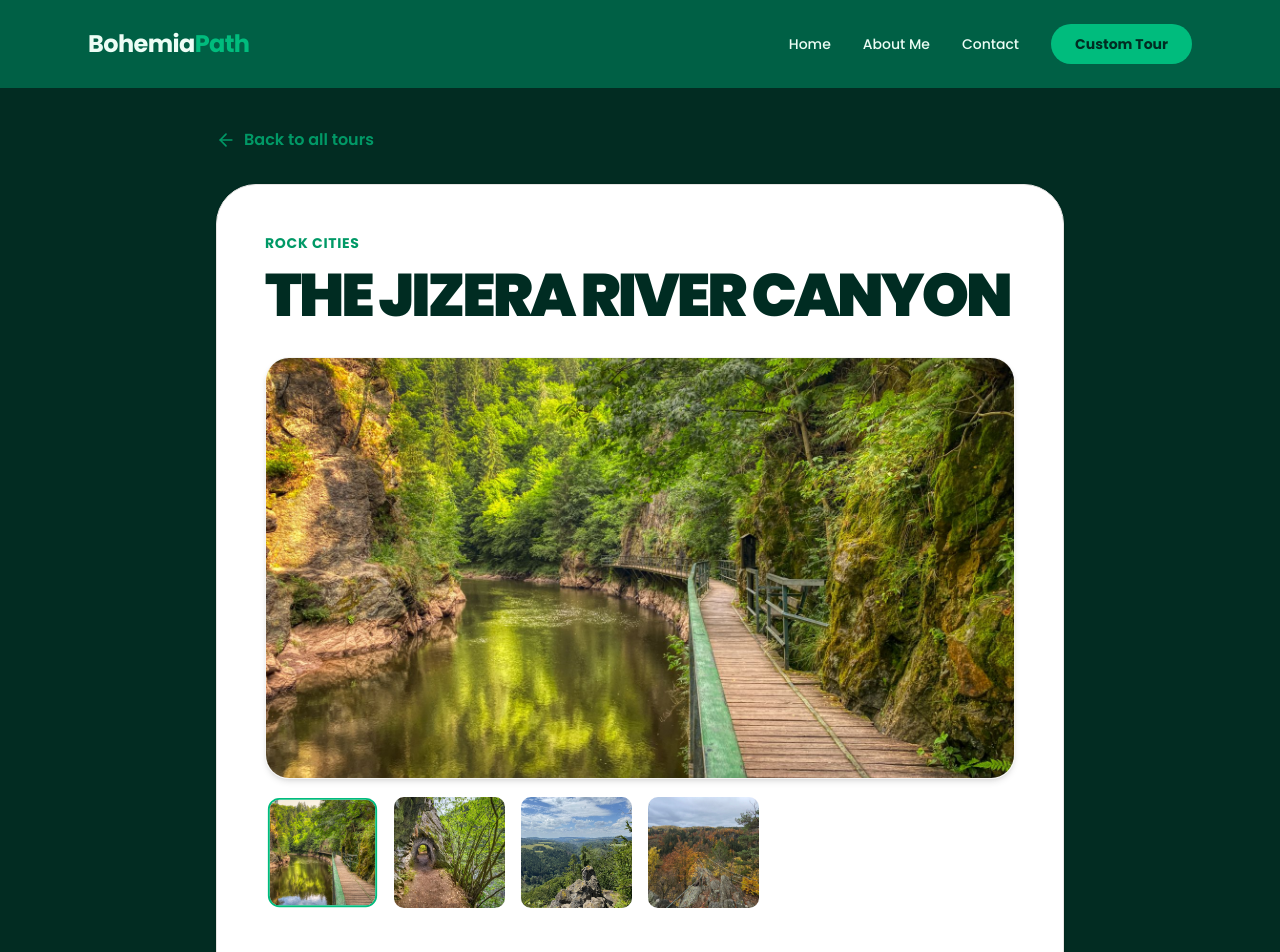
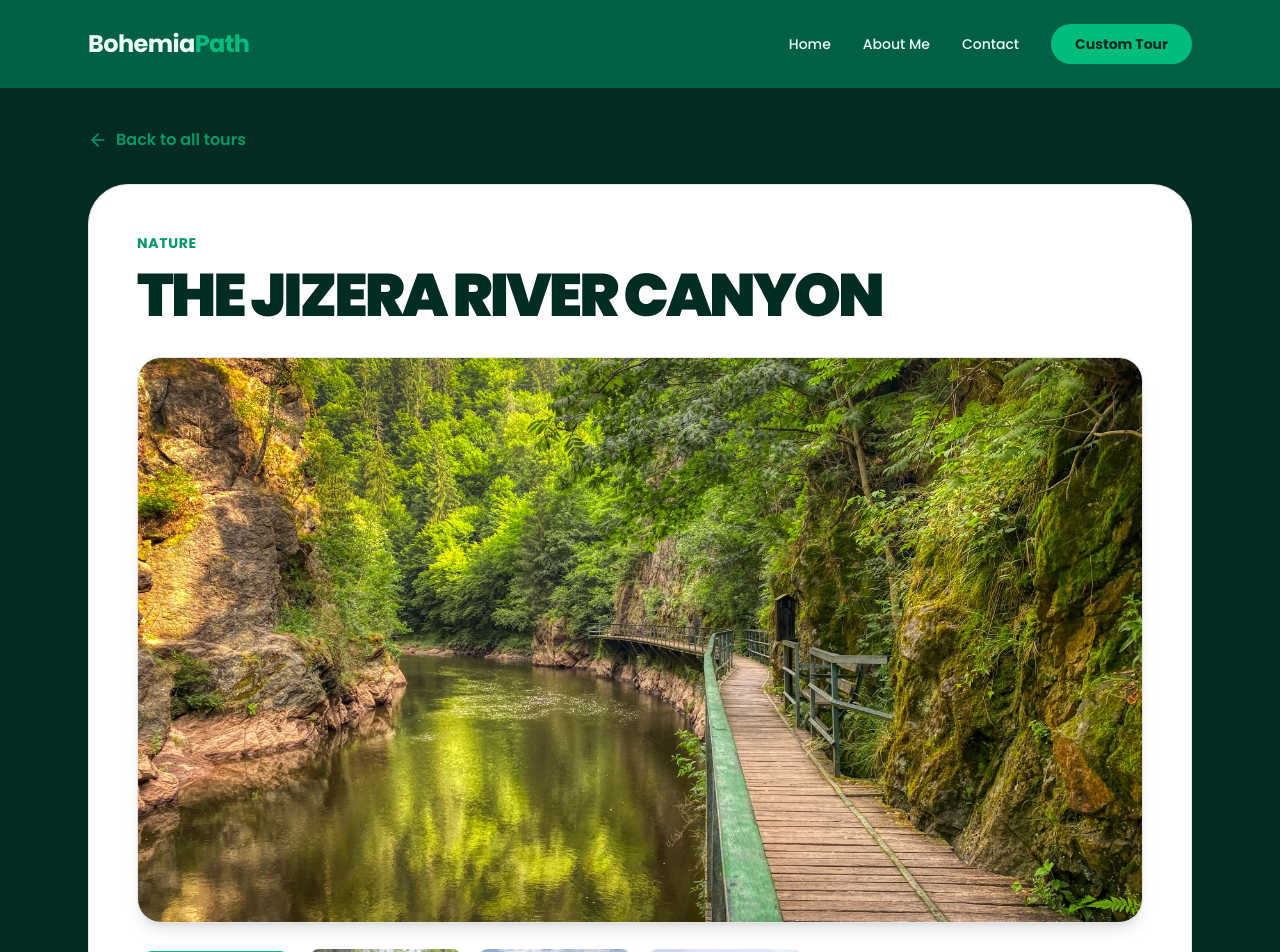
Before and after one commit to IchHabeNicht05/bohemia-trails, a Next.js app: page /tour/1 in a window 1280 px wide. Shown: the top 952 px of the page. Built offline with nearby package versions, Linux system fonts and the light colour scheme.

Commit message:
Úpravy fotek + transformace

```diff
--- a/app/tour/[id]/page.tsx
+++ b/app/tour/[id]/page.tsx
@@ -17,7 +17,7 @@ export default async function TourDetail({
   if (!tour) return notFound();
 
   return (
-    <main className="min-h-screen pt-32 pb-20 px-6 max-w-4xl mx-auto">
+    <main className="min-h-screen pt-32 pb-20 px-6 max-w-6xl mx-auto">
       <Link
         href="/"
         className="inline-flex items-center gap-2 text-emerald-600 hover:text-emerald-800 font-semibold mb-8 transition-colors group"
--- a/components/Hero.tsx
+++ b/components/Hero.tsx
@@ -6,7 +6,7 @@ export const Hero = () => {
         Bohemia Path
       </h1>
       <p className="text-xl text-emerald-100 max-w-2xl mx-auto">
-        Explore the hidden gems of the Czech Republic with local guides.
+        Explore the hidden gems of the Czechia Republic with local guides.
       </p>
     </div>
   );
--- a/components/TourCard.tsx
+++ b/components/TourCard.tsx
@@ -9,12 +9,14 @@ interface TourProps {
   difficulty: string;
   distance: string;
   category?: string;
-  images?: string[]; // Změněno z imageUrl na pole images
+  images: { url: string; portrait: boolean }[];
 }
 
 export const TourCard = ({ id, title, duration, difficulty, distance, category, images }: TourProps) => {
   // Definujeme hlavní obrázek: vezmeme první z pole, pokud pole neexistuje nebo je prázdné, použijeme fallback
-  const mainImage = images && images.length > 0 ? images[0] : "/Jizerky.jpg";
+  const mainImage = (images && images.length > 0 && images[0].url)
+    ? images[0].url
+    : "/Jizerky.jpg";
 
   return (
     <div className="bg-white border border-stone-200 shadow-sm rounded-2xl overflow-hidden hover:shadow-xl hover:-translate-y-1 transition-all duration-300 flex flex-col group cursor-pointer">
--- a/components/TourGallery.tsx
+++ b/components/TourGallery.tsx
@@ -3,43 +3,59 @@
 import { useState } from "react";
 import Image from "next/image";
 
-export default function TourGallery({ images }: { images: string[] }) {
+interface TourImage {
+  url: string;
+  portrait: boolean;
+}
+
+export default function TourGallery({ images }: { images: TourImage[] }) {
   const [activeImage, setActiveImage] = useState(images[0]);
+  const [isFading, setIsFading] = useState(false);
+
+  // Funkce pro plynulé prolnutí fotek při kliknutí
+  const handleImageChange = (img: TourImage) => {
+    if (img.url === activeImage.url) return;
+    setIsFading(true);
+    setTimeout(() => {
+      setActiveImage(img);
+      setIsFading(false);
+    }, 150);
+  };
 
   return (
-    <div className="space-y-4">
-      {/* Hlavní velká fotka */}
-      <div className="relative aspect-video rounded-3xl overflow-hidden shadow-md border border-stone-100">
+    <div className="flex flex-col items-center space-y-6 w-full">
+      <div
+        className={`relative rounded-3xl overflow-hidden shadow-lg border border-stone-200 transition-all duration-700 ease-in-out bg-stone-100 flex-shrink-0 ${
+          activeImage.portrait
+            ? "h-[450px] md:h-[600px] w-[80%] md:w-[450px]" // Rozměry pro fotku na výšku
+            : "aspect-video w-full"               // Rozměry pro fotku na šířku
+        }`}
+      >
         <Image
-          src={activeImage || "/Jizerky.jpg"}
-          alt="Tour gallery main image"
+          src={activeImage.url}
+          alt="Active tour image"
           fill
-          className="object-cover transition-all duration-500"
+          className={`object-cover transition-opacity duration-300 ${
+            isFading ? "opacity-0" : "opacity-100"
+          }`}
           priority
         />
       </div>
 
-      {/* Náhledy (Thumbnails) */}
-      {images.length > 1 && (
-        <div className="grid grid-cols-4 md:grid-cols-6 gap-3">
+      {/* Náhledy */}
+      <div className="grid grid-cols-4 md:grid-cols-6 gap-3 w-full">
         {images.map((img, index) => (
           <button
             key={index}
-              onClick={() => setActiveImage(img)}
-              className={`relative aspect-square rounded-xl overflow-hidden border-2 transition-all ${
-                activeImage === img ? "border-emerald-500 scale-95" : "border-transparent hover:border-emerald-200"
+            onClick={() => handleImageChange(img)}
+            className={`relative aspect-square rounded-xl overflow-hidden border-2 transition-all duration-300 ${
+              activeImage.url === img.url ? "border-emerald-500 scale-95 opacity-100" : "border-transparent hover:border-emerald-200 opacity-70 hover:opacity-100"
             }`}
           >
-              <Image
-                src={img}
-                alt={`Thumbnail ${index + 1}`}
-                fill
-                className="object-cover"
-              />
+            <Image src={img.url} alt="Thumbnail" fill className="object-cover" />
           </button>
         ))}
       </div>
-      )}
     </div>
   );
 }
--- a/lib/data.ts
+++ b/lib/data.ts
@@ -1,7 +1,6 @@
 export const TOURS = [
-  { id: 1, title: "THE JIZERA RIVER CANYON", duration: "3h", difficulty: "Moderate", distance: "8,1km", category: "Rock Cities", images: ["/images/tours/jizerarivercanyon1.jpeg", "/images/tours/jizerarivercanyon2.webp", "/images/tours/jizerarivercanyon3.jpg", "/images/tours/jizerarivercanyon4.jpg"], description: "The Rieger Trail offers stunning views of the Jizera River, rocky cliffs, and peaceful forests in the Bohemian Paradise. Famous for its dramatic hanging galleries above the canyon, it is one of the most scenic hikes in the Czechia. This moderate trail is perfect for travelers looking for nature, adventure, and unforgettable landscapes." },
-  { id: 2, title: "THE HIDDEN MARSHES OF JIZERA MOUNTAINS", duration: "4h", difficulty: "Easy", distance: "13,8km", category: "Nature", images: ["/images/tours/marshes1.jpg", "/images/tours/marshes2.jpg", "/images/tours/marshes3.jpeg", "/images/tours/marshes4.webp"], description: "Discover the wild beauty of Na Čihadle, a peaceful peat bog hidden deep in the Jizera Mountains. Wooden walkways take you through misty wetlands and untouched mountain nature that feels far away from modern life. The trail is easy, quiet, and perfect for travelers looking for a calm and authentic escape in the Czech mountains. Along the way back, we will pass the beautiful Jedlová Waterfalls surrounded by relaxing mountain nature." },
-  { id: 3, title: "THE PRETTIEST VIEW OF THE JIZERA MOUNTAINS", duration: "4,5h", difficulty: "Hard", distance: "12km", category: "Nature", images: ["/images/tours/prettview1.jpeg", "/images/tours/prettview2.jpeg", "/images/tours/prettview3.jpg", "/images/tours/prettview4.webp"], description: "Enjoy breathtaking panoramic views from Paličník, one of the gems of the Jizera Mountains. This rocky viewpoint offers a peaceful atmosphere, fresh mountain air, and stunning scenery stretching across forests and valleys. The short hike is perfect for travelers looking for a quiet escape and beautiful nature away from crowded tourist spots." },
-  { id: 4, title: "THE ROCK CITY AND CASTLE HIKE", duration: "3.5h", difficulty: "Easy", distance: "11km", category: "Rock Cities", images: ["/images/tours/rockcity1.jpg", "/images/tours/rockcity2.jpeg", "/images/tours/rockcity3.jpeg", "/images/tours/rockcity4.jpeg"], description: "Explore the magical sandstone towers of Hruboskalsko, one of the most beautiful rock cities in the Czechia. Narrow paths lead through towering rock formations, hidden viewpoints, and peaceful pine forests with breathtaking scenery at every turn. Along the way, we will visit Valdštejn Castle, which adds a fairytale atmosphere to the whole hike. This unforgettable easy route is perfect for travelers looking for nature, adventure, and a touch of history." },
-  { id: 5, title: "THE BROKEN DAM OF THE JIZERA MOUNTAINS", duration: "3h", difficulty: "Moderate", distance: "10km", category: "Nature", images: ["/images/tours/brokendam1.jpeg", "/images/tours/brokendam2.jpg", "/images/tours/brokendam3.jpeg", "/images/tours/brokendam4.jpeg"], description: "Discover the mysterious Desná Dam Ruins, where one of the biggest natural disasters in Czech history left dramatic remains hidden in the forest. Along the way, we will visit the panoramic Světlý vrch Lookout Tower with beautiful views over the mountains and valleys. For those who want a longer adventure, we can optionally continue along the scenic Mariánské schody, a forest trail with historic stone steps and peaceful scenery." },
-];
+  { id: 1, title: "THE JIZERA RIVER CANYON", duration: "3h", difficulty: "Moderate", distance: "8,1km", category: "Nature", images: [ { url: "/images/tours/jizerarivercanyon1.jpeg", portrait: false }, { url: "/images/tours/jizerarivercanyon2.webp", portrait: false }, { url: "/images/tours/jizerarivercanyon3.jpg", portrait: false }, { url: "/images/tours/jizerarivercanyon4.jpg", portrait: false } ], description: "The Rieger Trail offers stunning views of the Jizera River, rocky cliffs, and peaceful forests in the Bohemian Paradise. Famous for its dramatic hanging galleries above the canyon, it is one of the most scenic hikes in the Czechia. This moderate trail is perfect for travelers looking for nature, adventure, and unforgettable landscapes." },
+  { id: 2, title: "THE HIDDEN MARSHES OF JIZERA MOUNTAINS", duration: "4h", difficulty: "Easy", distance: "13,8km", category: "Nature", images: [ { url: "/images/tours/marshes1.jpg", portrait: false }, { url: "/images/tours/marshes2.jpg", portrait: false }, { url: "/images/tours/marshes3.jpeg", portrait: false }, { url: "/images/tours/marshes4.webp", portrait: false } ], description: "Discover the wild beauty of Na Čihadle, a peaceful peat bog hidden deep in the Jizera Mountains. Wooden walkways take you through misty wetlands and untouched mountain nature that feels far away from modern life. The trail is easy, quiet, and perfect for travelers looking for a calm and authentic escape in the Czech mountains. Along the way back, we will pass the beautiful Jedlová Waterfalls surrounded by relaxing mountain nature." },
+  { id: 3, title: "THE PRETTIEST VIEW OF THE JIZERA MOUNTAINS", duration: "4,5h", difficulty: "Hard", distance: "12km", category: "Nature", images: [ { url: "/images/tours/prettview1.jpeg", portrait: false }, { url: "/images/tours/prettview2.jpeg", portrait: false }, { url: "/images/tours/prettview3.jpg", portrait: false }, { url: "/images/tours/prettview4.webp", portrait: false } ], description: "Enjoy breathtaking panoramic views from Paličník, one of the gems of the Jizera Mountains. This rocky viewpoint offers a peaceful atmosphere, fresh mountain air, and stunning scenery stretching across forests and valleys. The short hike is perfect for travelers looking for a quiet escape and beautiful nature away from crowded tourist spots." },
+  { id: 4, title: "THE ROCK CITY AND CASTLE HIKE", duration: "3.5h", difficulty: "Easy", distance: "11km", category: "Rock Cities", images: [ { url: "/images/tours/rockcity1.jpg", portrait: false }, { url: "/images/tours/rockcity2.jpeg", portrait: false }, { url: "/images/tours/rockcity3.jpeg", portrait: false }, { url: "/images/tours/rockcity4.jpeg", portrait: false } ], description: "Explore the magical sandstone towers of Hruboskalsko, one of the most beautiful rock cities in the Czechia. Narrow paths lead through towering rock formations, hidden viewpoints, and peaceful pine forests with breathtaking scenery at every turn. Along the way, we will visit Valdštejn Castle, which adds a fairytale atmosphere to the whole hike. This unforgettable easy route is perfect for travelers looking for nature, adventure, and a touch of history." },
+  { id: 5, title: "THE BROKEN DAM OF THE JIZERA MOUNTAINS", duration: "3h", difficulty: "Moderate", distance: "10km", category: "Nature", images: [ { url: "/images/tours/brokendam1.jpeg", portrait: false }, { url: "/images/tours/brokendam2.jpg", portrait: false }, { url: "/images/tours/brokendam3.jpeg", portrait: true }, { url: "/images/tours/brokendam4.jpeg", portrait: true } ], description: "Experience the dramatic beauty of the broken dam in the Jizera Mountains. This moderate hike takes you through lush forests and along the edge of the dam, offering unique perspectives of the surrounding landscape. Perfect for travelers seeking an adventurous yet accessible experience in the heart of the Czech mountains." }]
```
Lines whose indentation alone changed are shown as unchanged.
